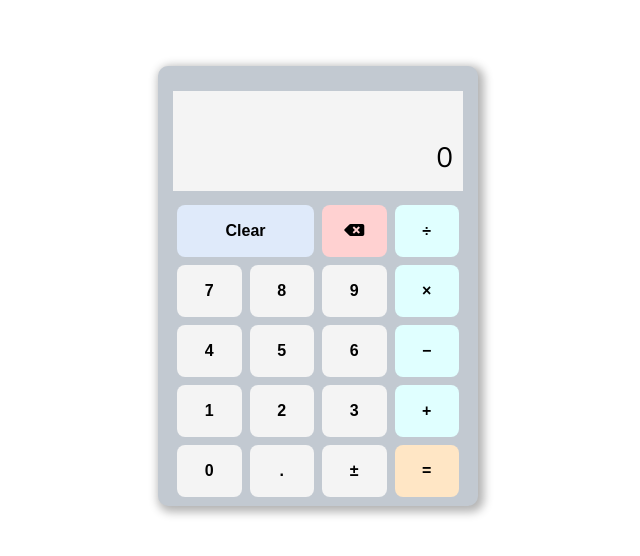
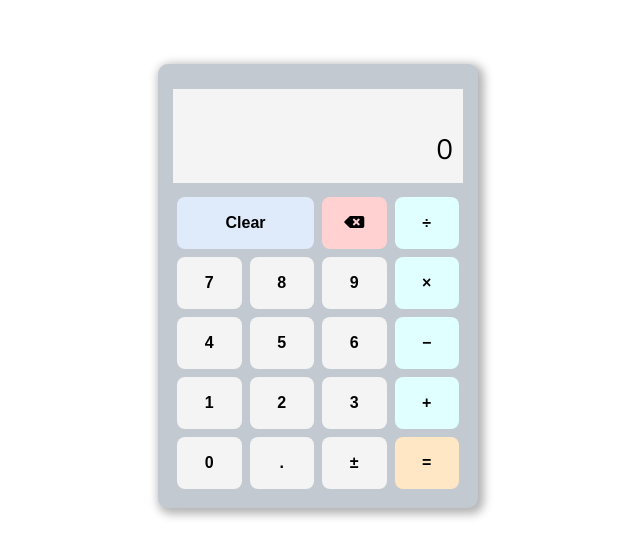
Before and after one commit to cyanChill/FCC-JavaScript-Calculator, a plain HTML site: page index.html in a window 1280 px wide. Shown: the part 114-670 px from the top of the page, without its empty margins (322-962 px from the left). Drawn offline with nearby package versions, Linux system fonts and the light colour scheme.

Commit message:
allow for adjustable heights

```diff
--- a/css/style.css
+++ b/css/style.css
@@ -44,7 +44,7 @@ body {
 
 #calculator {
   width: 16em;
-  height: 22em;
+  min-height: 22em;
   display: grid;
   grid-template-columns: repeat(4, 1fr);
   background: rgb(194, 201, 209);
@@ -54,7 +54,6 @@ body {
 }
 
 #display {
-  height: clamp(4em, 25vw, 5em);
   grid-column: 1 / span 4;
   display: flex;
   flex-direction: column;
@@ -67,10 +66,12 @@ body {
 
 #display #prevCalc {
   font-size: clamp(1rem, 5vw, 1.15rem);
+  min-height: clamp(1em, 25vw, 1.57em);
 }
 
 #display #currCalc {
   font-size: clamp(1.25rem, 7vw, 1.75rem);
+  height: clamp(1.2em, 25vw, 1.6em);
 }
 
 #clear {
```
